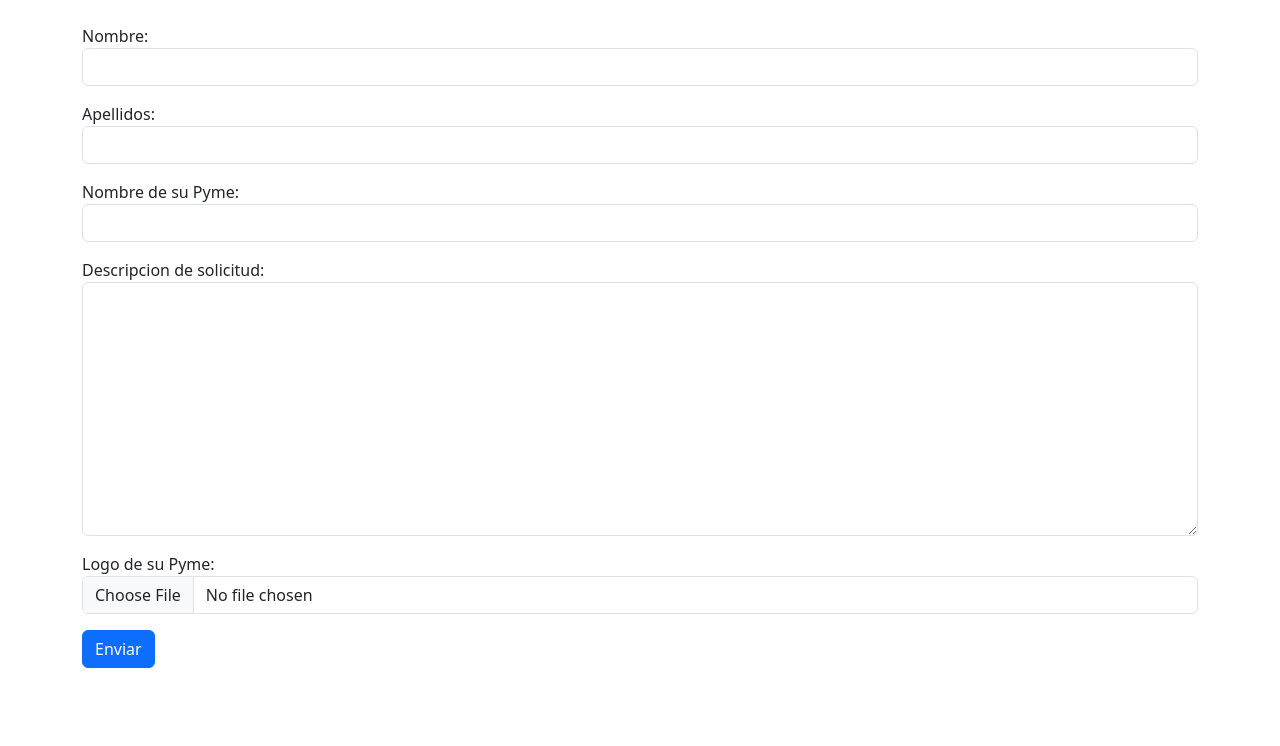
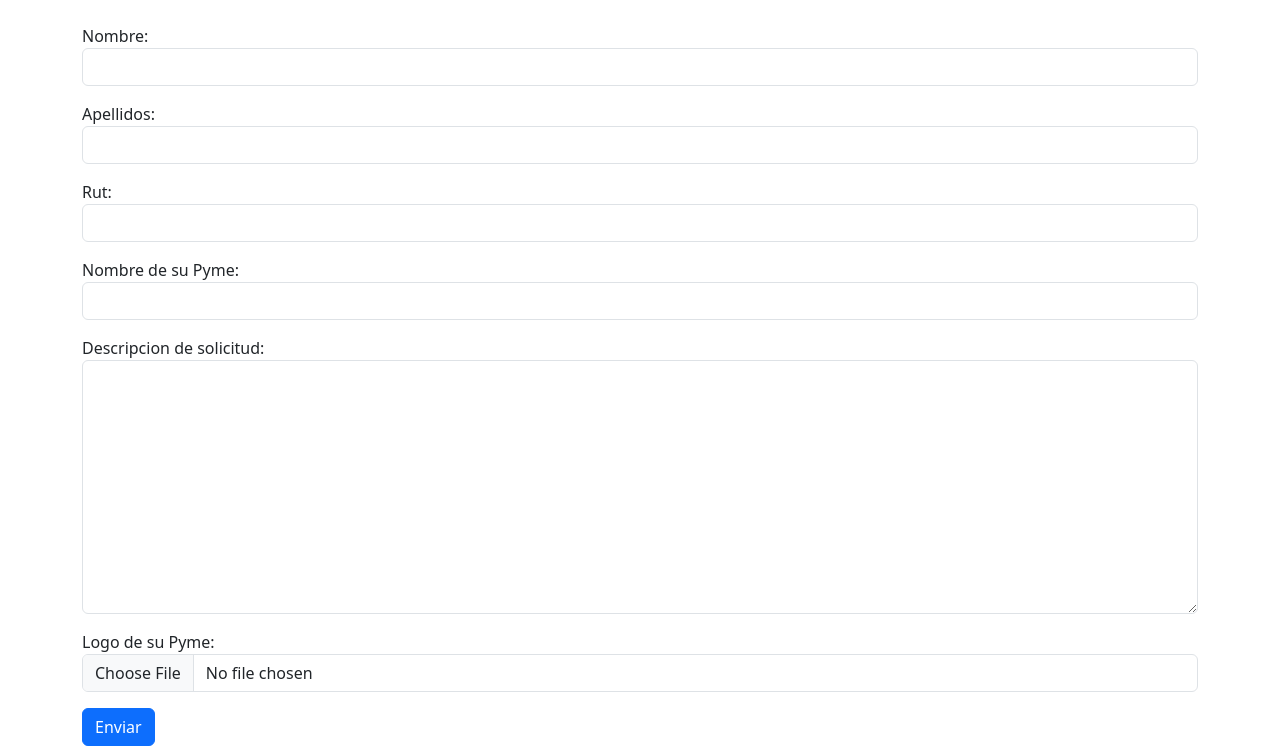
Before and after one commit to JavierNunez4/Proyecto_final, a Django app: page /solicitud/ in a window 1280 px wide. Shown: the part 89-835 px from the top of the page. Before the commit the page ends 757 px from the top, so only its background shows below. Run offline with Django 4.2, Linux system fonts and the light colour scheme; some libraries are stand-ins or nearby versions.

Commit message:
cambios en modelo solicitudes

```diff
--- a/mainPage/forms.py
+++ b/mainPage/forms.py
@@ -19,10 +19,11 @@ class CustomUserCreationForm(UserCreationForm):
 class AddPymeForm(forms.ModelForm):
     nombre = forms.CharField(label='Nombre',widget=forms.TextInput(attrs={"class":"form-control"}), max_length=35)
     apellidos = forms.CharField(label='Apellidos', widget=forms.TextInput(attrs={"class":"form-control"}), max_length=35)
+    rut = forms.CharField(label='Rut', widget=forms.NumberInput(attrs={"class":"form-control"}), max_length=9)
     nombrePyme = forms.CharField(label='Nombre de su Pyme', widget=forms.TextInput(attrs={"class":"form-control"}), max_length=35)
     solicitud = forms.CharField(label='Descripcion de solicitud' ,widget=forms.Textarea(attrs={"class":"form-control"}), max_length=250)
     imagen = forms.ImageField(label="Logo de su Pyme", required=False, widget=forms.FileInput(attrs={"class":"form-control"}))
 
     class Meta:
         model = Solicitudes
-        fields = ['id','nombre','apellidos',  'nombrePyme', 'solicitud', 'imagen']
+        fields = ['id','nombre','apellidos','rut',  'nombrePyme', 'solicitud', 'imagen']
--- a/mainPage/models.py
+++ b/mainPage/models.py
@@ -27,6 +27,7 @@ class Solicitudes(models.Model):
     fecha_de_solicitud = models.DateField(auto_now_add=True, null=True)
     nombre = models.CharField(max_length=20)
     apellidos = models.CharField(max_length=60)
+    rut = models.IntegerField(default=0)
     nombrePyme = models.CharField(max_length=100)
     solicitud = models.CharField(max_length=500)
     imagen = models.ImageField(upload_to='logoPymes', null=True)
--- a/templates/mainPage/detallesSolicitudes.html
+++ b/templates/mainPage/detallesSolicitudes.html
@@ -11,6 +11,7 @@
     <li>Nombre De la Pyme: {{soli.nombrePyme}}</li>
     <li>Nombre del Dueño: {{soli.nombre}} {{soli.apellidos}} </li>
     <li>Fecha De Solicitud: {{soli.fecha_de_solicitud}}</li>
+    <li>Rut del Solicitante: {{soli.rut}}</li>
 </ul>
 <h5>Solicitud: </h5>
 <p>{{soli.solicitud}}</p>
--- a/templates/mainPage/solicitudes.html
+++ b/templates/mainPage/solicitudes.html
@@ -42,6 +42,7 @@
     <td>{{soli.fecha_de_solicitud}}</td>
     <td>{{soli.nombre}}</td>
     <td>{{soli.apellidos}}</td>
+    <td>{{soli.rut}}</td>
     <td>{{soli.nombrePyme}}</td>
     <td>{{soli.solicitud}}</td>
     <td><a href="{% url 'main:solidetail' soli.id %}"><button>Ver solicitud</button></a></td>
```
Also changed, not shown: mainPage/migrations/0004_solicitudes_rut.py (added).
